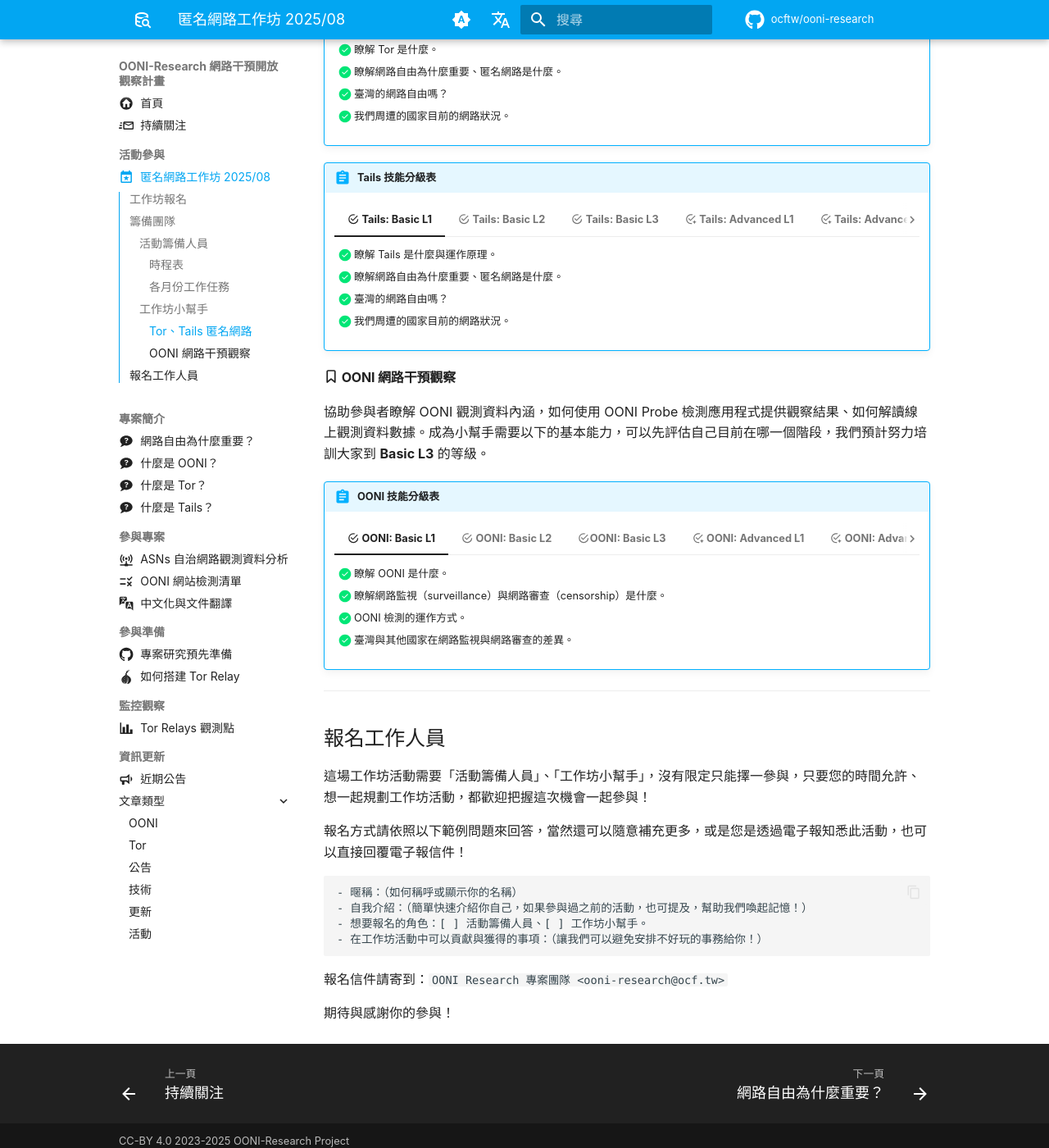
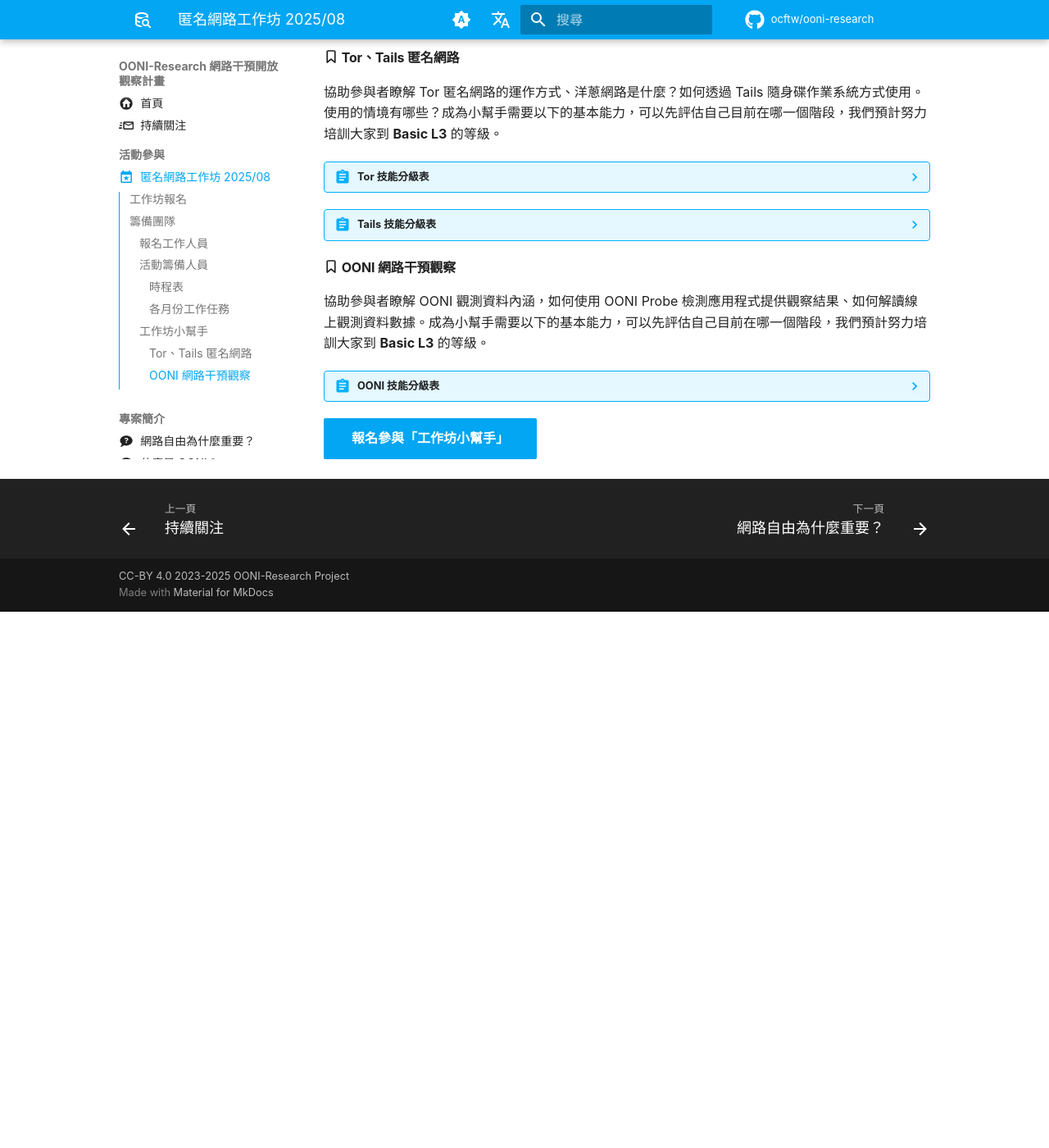
Before and after one commit to ocftw/ooni-research, an MkDocs documentation site: the page built from docs/zh-TW/event-workshop-2025.md, in a window 1280 px wide and 1400 px high, scrolled down 2344 px. Shown: the whole window at 82% size. Built offline with MkDocs 1.6.1 and Material for MkDocs 9.7.7, drawn with Linux system fonts in a browser that asks for light colours; emoji names are drawn with the system emoji font; a script that is not in the unit is left out; plug-ins that fetch from the network failed and are left out; comment, search, counter and statistics services are not loaded; after the commit the page ends 3090 px from its top, so only the background shows below that; some of the changed text lies outside the part shown.

Commit message:
Changed the contents
Signed-off-by: Toomore Chiang <toomore0929@gmail.com>

```diff
--- a/docs/zh-TW/event-workshop-2025.md
+++ b/docs/zh-TW/event-workshop-2025.md
@@ -6,7 +6,7 @@
 
 # :material-calendar-star: 匿名網路工作坊 2025/08
 
-!!! info "活動頁面共用"
+!!! info ""
 
     - 我們即將在今年 08/09 ~ 08/10 的 [COSCUP 開源人年會](https://blog.coscup.org/2025/04/coscup-2025-call-for-proposals.html){target="_blank"}上舉辦「匿名網路工作坊」活動。在活動開始前需要招募**工作夥伴**、**培訓小幫手**、**活動籌備志工**。如果你對於此活動有興趣，願意和我們一起籌備工作坊，請詳閱以下說明後、找到合適的參與方式加入我們！
     - 面向**活動參與者**報名資訊預計在 2025/07 也於此頁面上建立、更新資訊。
@@ -83,9 +94,11 @@
 === "2025/08"
 
     - [ ] <code>:star2:</code> 活動日執行。
-    - [ ] `回饋`{style="color: dodgerblue;"} 給 Tor/Tails、OONI 團隊關於活動紀錄。
     - [ ] `公告`{style="color: red;"} 工作坊活動後紀錄文章。
     - [ ] `通知`{style="color: darkorange;"} 報名者意見回饋與活動後可延續參與的建議。
+    - [ ] `回饋`{style="color: dodgerblue;"} 給 Tor/Tails、OONI 團隊關於活動紀錄。
+
+[報名參與「活動籌備人員」](#報名工作人員){ .md-button .md-button--primary }
 
 ### :fontawesome-solid-clipboard-user: 工作坊小幫手
 
@@ -107,13 +120,11 @@
 
 </div>
 
-[報名參與「工作坊小幫手」](#報名工作人員){ .md-button .md-button--primary }
-
 #### :octicons-bookmark-16: Tor、Tails 匿名網路
 
 協助參與者瞭解 Tor 匿名網路的運作方式、洋蔥網路是什麼？如何透過 Tails 隨身碟作業系統方式使用。使用的情境有哪些？成為小幫手需要以下的基本能力，可以先評估自己目前在哪一個階段，我們預計努力培訓大家到 **Basic L3** 的等級。
 
-!!! Abstract "Tor 技能分級表"
+??? Abstract "Tor 技能分級表"
 
     === ":material-checkbox-marked-circle-outline: Tor: Basic L1"
 
@@ -150,7 +161,7 @@
         - [x] 建立 WebTunnel 中繼點。
         - [x] 建立 **.onion** 網站。
 
-!!! Abstract "Tails 技能分級表"
+??? Abstract "Tails 技能分級表"
 
     === ":material-checkbox-marked-circle-outline: Tails: Basic L1"
 
@@ -191,7 +202,7 @@
 
 協助參與者瞭解 OONI 觀測資料內涵，如何使用 OONI Probe 檢測應用程式提供觀察結果、如何解讀線上觀測資料數據。成為小幫手需要以下的基本能力，可以先評估自己目前在哪一個階段，我們預計努力培訓大家到 **Basic L3** 的等級。
 
-!!! Abstract "OONI 技能分級表"
+??? Abstract "OONI 技能分級表"
 
     === ":material-checkbox-marked-circle-outline: OONI: Basic L1"
 
@@ -224,19 +235,4 @@
         - [x] 透過原始觀測資料（Raw Data）進行資料數據整理與分析。
         - [x] 協助名單整理與修正。
 
----
-
-## 報名工作人員
-
-這場工作坊活動需要「活動籌備人員」、「工作坊小幫手」，沒有限定只能擇一參與，只要您的時間允許、想一起規劃工作坊活動，都歡迎把握這次機會一起參與！
-
-報名方式請依照以下範例問題來回答，當然還可以隨意補充更多，或是您是透過電子報知悉此活動，也可以直接回覆電子報信件！
-
-    - 暱稱：（如何稱呼或顯示你的名稱）
-    - 自我介紹：（簡單快速介紹你自己，如果參與過之前的活動，也可提及，幫助我們喚起記憶！）
-    - 想要報名的角色：[ ] 活動籌備人員、[ ] 工作坊小幫手。
-    - 在工作坊活動中可以貢獻與獲得的事項：（讓我們可以避免安排不好玩的事務給你！）
-
-報名信件請寄到：`OONI Research 專案團隊 <ooni-research@ocf.tw>`
-
-期待與感謝你的參與！
+[報名參與「工作坊小幫手」](#報名工作人員){ .md-button .md-button--primary }
```
Also changed, not shown: other parts of docs/zh-TW/event-workshop-2025.md (+13 -2 lines).
